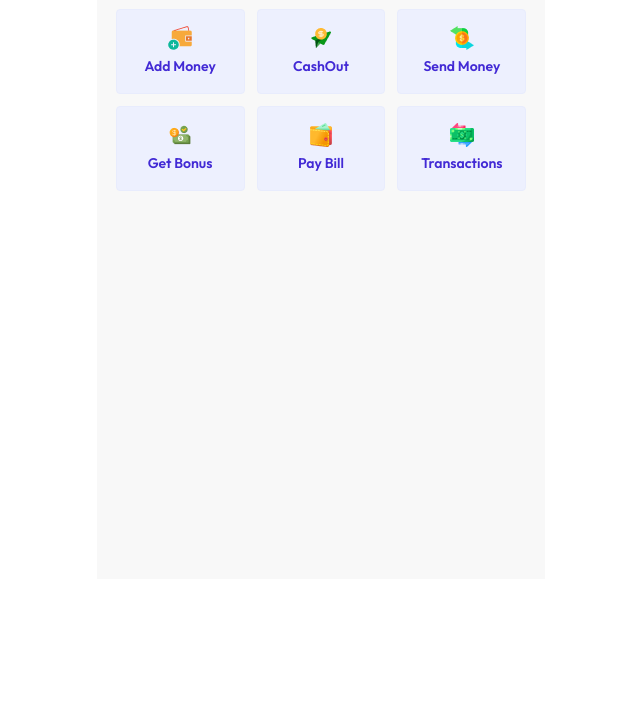
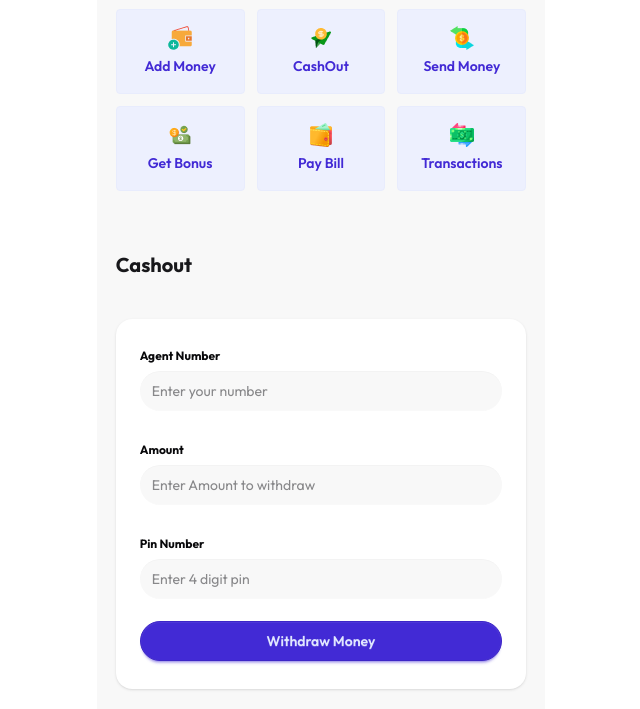
Before and after one commit to mahmudul194/Payoo, a plain HTML site: page home.html in a window 1280 px wide. Shown: the part 221-930 px from the top of the page, without its empty margins (319-959 px from the left). Before the commit the page ends 800 px from the top, so only its background shows below. Drawn offline with nearby package versions, Linux system fonts and the light colour scheme.

Commit message:
constructed cashout

```diff
--- a/home.html
+++ b/home.html
@@ -73,6 +73,26 @@
         </div>
     </section>
 
+    <section id="cashout" class="w-11/12 mx-auto py-5">
+        <h2 class="text-xl font-bold">Cashout</h2>
+            <div class="form pt-10">
+        <div class="card bg-base-100 w-full shadow rounded-2xl">
+      <div class="card-body">
+        <fieldset class="fieldset">
+          <label class="label text-neutral font-bold">Agent Number</label>
+          <input id="cashout-agent" maxlength="11" minlength="11" type="tel" class="input w-full rounded-full border-none bg-base-200" placeholder="Enter your number" required/>
+          <br>
+           <label class="label text-neutral font-bold">Amount</label>
+          <input id="cashout-amount" type="number" min="100" max="50000" class="input w-full rounded-full border-none bg-base-200" placeholder="Enter Amount to withdraw" required/>
+          <br>
+          <label class="label text-neutral font-bold">Pin Number</label>
+          <input id="cashout-pin" type="password" class="input w-full bg-base-200 border-none rounded-full" placeholder="Enter 4 digit pin" required/>
+          <button id="cashout-btn" class="btn mx-auto btn-primary w-full rounded-full mt-4">Withdraw Money</button>
+        </fieldset>
+      </div>
+    </section>
+
     <script src="logout.js"></script>
+    <script src="cashout.js"></script>
 </body>
 </html>
```
